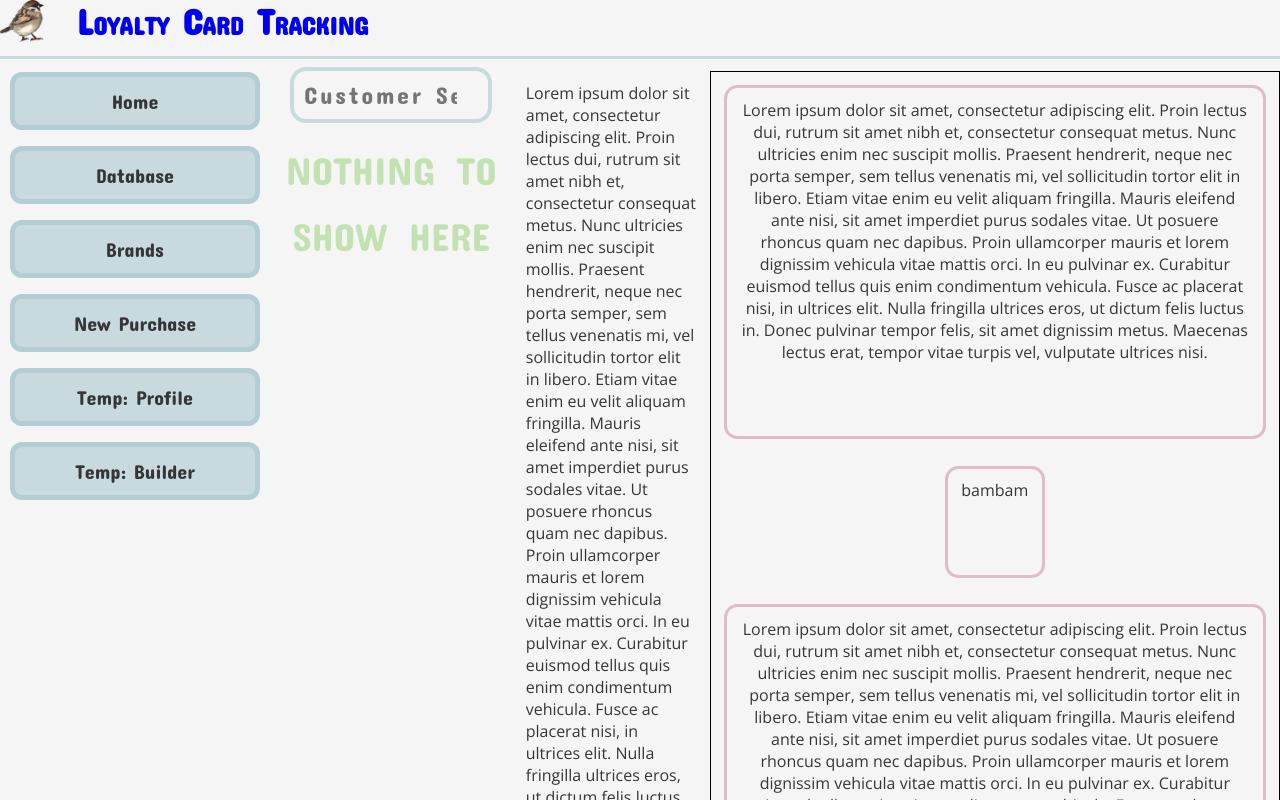
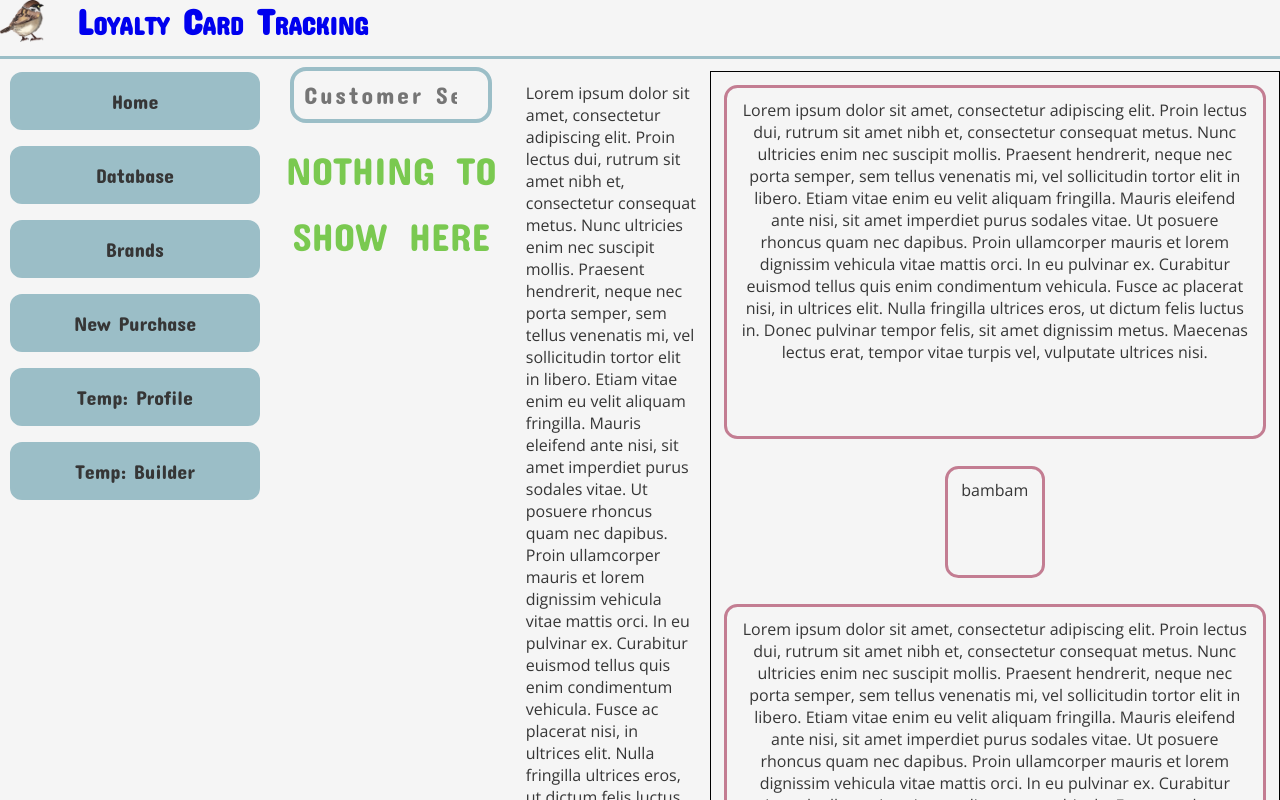
Before and after one commit to sam-taiff/pet-food-loyalty-tracker, a React (Vite) app: page / in a window 1280 px wide. Shown: the top 800 px of the page. Built offline with nearby package versions, Linux system fonts and the light colour scheme.

Commit message:
return colours back to full opacity

```diff
--- a/src/master.css
+++ b/src/master.css
@@ -9,10 +9,10 @@ Burnt Sienna: #e76f51 */
 :root {
   --white: #f5f5f5;
   --baseT: #363636;
-  --border1: #c37d9277;
+  --border1: #c37d92;
   --back1: #ffe66d;
-  --back2: #9bbec77e;
-  --border2: #7ac95069;
+  --back2: #9bbec7;
+  --border2: #7ac950;
   font: 12pt "Open Sans", Arial;
   text-rendering: optimizeLegibility;
   background-color: var(--white);
```
